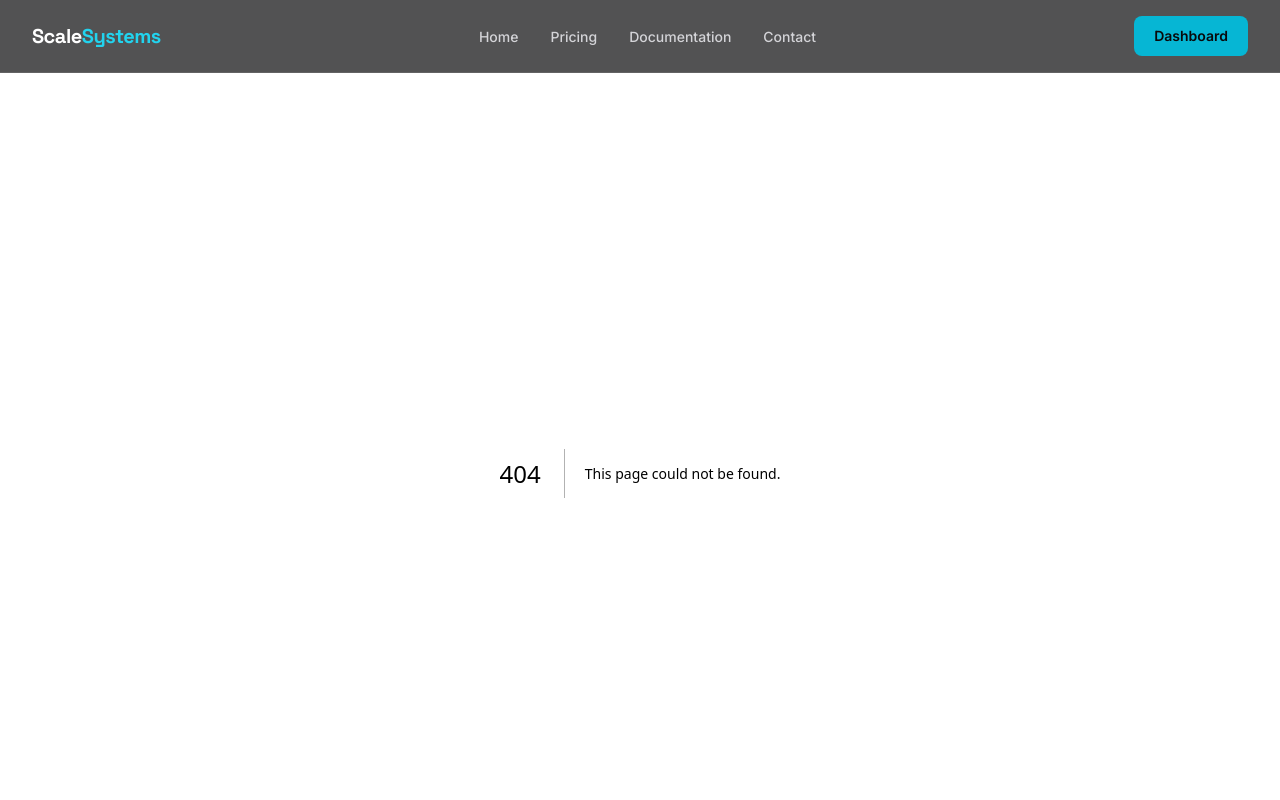
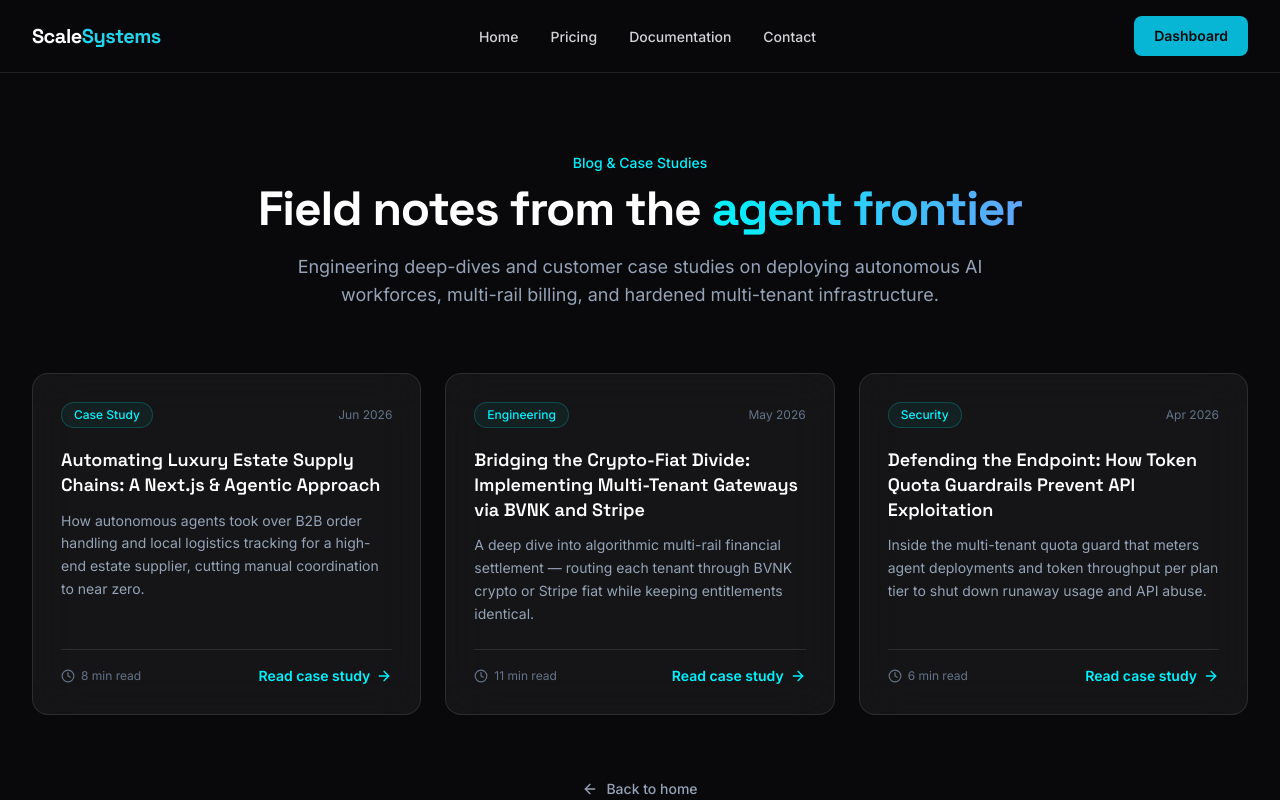
Before and after one commit to evolgenai/Scalesystemsai, a Next.js app: page /blog in a window 1280 px wide. Before the commit this address had no page. Shown: the top 800 px of the page. Built offline with nearby package versions, Linux system fonts and the light colour scheme.

Commit message:
Add static /blog case studies index page
Co-authored-by: evolgenai <evolgenai@users.noreply.github.com>

```diff
--- /dev/null
+++ b/src/app/blog/page.tsx
@@ -0,0 +1,130 @@
+import type { Metadata } from "next";
+import Link from "next/link";
+import { ArrowLeft, ArrowRight, Clock } from "lucide-react";
+
+export const metadata: Metadata = {
+  title: "Blog & Case Studies",
+  description:
+    "Engineering deep-dives and customer case studies from ScaleSystems: agentic automation, multi-rail billing, and API quota defense.",
+};
+
+type CaseStudy = {
+  slug: string;
+  category: string;
+  title: string;
+  excerpt: string;
+  readTime: string;
+  date: string;
+};
+
+const CASE_STUDIES: CaseStudy[] = [
+  {
+    slug: "luxury-estate-supply-chains",
+    category: "Case Study",
+    title:
+      "Automating Luxury Estate Supply Chains: A Next.js & Agentic Approach",
+    excerpt:
+      "How autonomous agents took over B2B order handling and local logistics tracking for a high-end estate supplier, cutting manual coordination to near zero.",
+    readTime: "8 min read",
+    date: "Jun 2026",
+  },
+  {
+    slug: "crypto-fiat-divide",
+    category: "Engineering",
+    title:
+      "Bridging the Crypto-Fiat Divide: Implementing Multi-Tenant Gateways via BVNK and Stripe",
+    excerpt:
+      "A deep dive into algorithmic multi-rail financial settlement — routing each tenant through BVNK crypto or Stripe fiat while keeping entitlements identical.",
+    readTime: "11 min read",
+    date: "May 2026",
+  },
+  {
+    slug: "token-quota-guardrails",
+    category: "Security",
+    title:
+      "Defending the Endpoint: How Token Quota Guardrails Prevent API Exploitation",
+    excerpt:
+      "Inside the multi-tenant quota guard that meters agent deployments and token throughput per plan tier to shut down runaway usage and API abuse.",
+    readTime: "6 min read",
+    date: "Apr 2026",
+  },
+];
+
+export default function BlogPage() {
+  return (
+    <main className="relative min-h-screen bg-obsidian text-slate-100">
+      <div
+        className="pointer-events-none absolute inset-0 -z-10 overflow-hidden"
+        aria-hidden
+      >
+        <div className="absolute left-1/4 top-0 h-[500px] w-[700px] rounded-full bg-cyan-accent/5 blur-[150px]" />
+      </div>
+
+      <section className="mx-auto max-w-7xl px-4 py-20 sm:px-6 lg:px-8">
+        <header className="mx-auto max-w-3xl text-center">
+          <p className="text-sm font-medium text-cyan-accent">
+            Blog &amp; Case Studies
+          </p>
+          <h1 className="mt-3 font-display text-4xl font-bold tracking-tight text-white sm:text-5xl">
+            Field notes from the{" "}
+            <span className="text-gradient">agent frontier</span>
+          </h1>
+          <p className="mt-5 text-base leading-relaxed text-slate-muted sm:text-lg">
+            Engineering deep-dives and customer case studies on deploying
+            autonomous AI workforces, multi-rail billing, and hardened
+            multi-tenant infrastructure.
+          </p>
+        </header>
+
+        <div className="mt-16 grid grid-cols-1 gap-6 sm:grid-cols-2 lg:grid-cols-3">
+          {CASE_STUDIES.map((post) => (
+            <article
+              key={post.slug}
+              id={post.slug}
+              className="glass group flex scroll-mt-24 flex-col rounded-2xl p-6 transition-colors hover:border-cyan-accent/30 sm:p-7"
+            >
+              <div className="flex items-center justify-between text-xs">
+                <span className="rounded-full border border-cyan-accent/20 bg-cyan-accent/5 px-3 py-1 font-medium text-cyan-accent">
+                  {post.category}
+                </span>
+                <span className="text-slate-dim">{post.date}</span>
+              </div>
+
+              <h2 className="mt-5 font-display text-lg font-semibold leading-snug text-white">
+                {post.title}
+              </h2>
+
+              <p className="mt-3 flex-1 text-sm leading-relaxed text-slate-muted">
+                {post.excerpt}
+              </p>
+
+              <div className="mt-6 flex items-center justify-between border-t border-white/10 pt-4">
+                <span className="inline-flex items-center gap-1.5 text-xs text-slate-dim">
+                  <Clock className="h-3.5 w-3.5" aria-hidden />
+                  {post.readTime}
+                </span>
+                <Link
+                  href={`#${post.slug}`}
+                  className="inline-flex items-center gap-1.5 text-sm font-semibold text-cyan-accent transition-transform group-hover:translate-x-0.5"
+                >
+                  Read case study
+                  <ArrowRight className="h-4 w-4" aria-hidden />
+                </Link>
+              </div>
+            </article>
+          ))}
+        </div>
+
+        <div className="mt-16 text-center">
+          <Link
+            href="/"
+            className="inline-flex items-center gap-2 text-sm font-medium text-slate-muted transition-colors hover:text-cyan-accent"
+          >
+            <ArrowLeft className="h-4 w-4" aria-hidden />
+            Back to home
+          </Link>
+        </div>
+      </section>
+    </main>
+  );
+}
```
